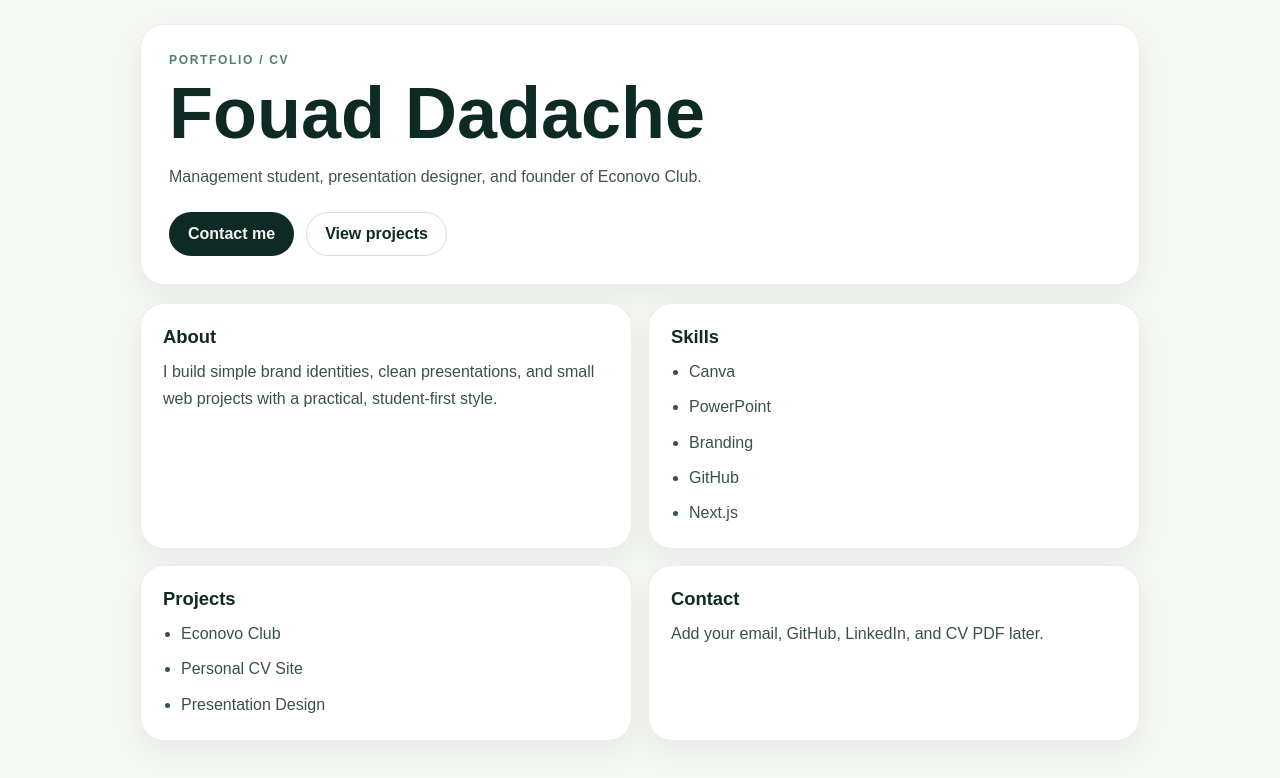
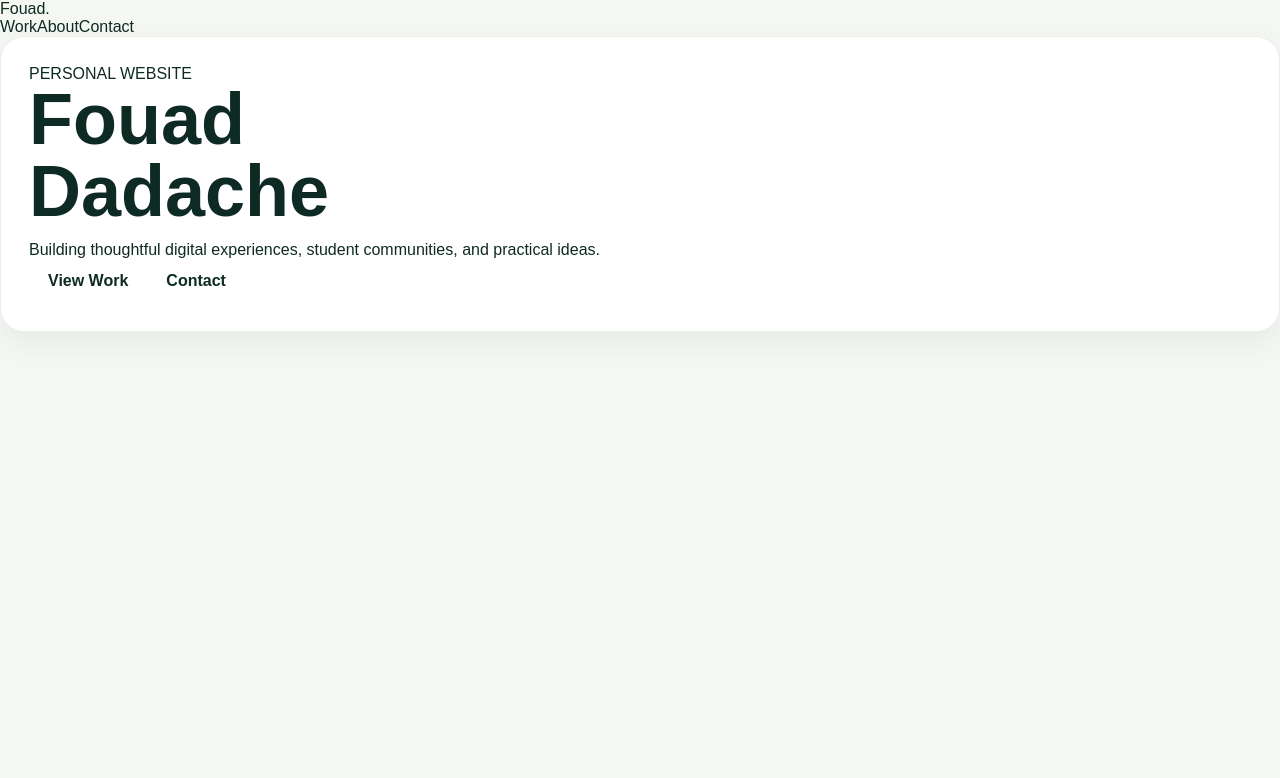
Before and after one commit to fbdadache-a11y/cvme, a Next.js app: page / in a window 1280 px wide. Shown: the top 778 px of the page. Built offline with nearby package versions, Linux system fonts and the light colour scheme.

Commit message:
Refactor Home component into HomePage with Navbar and Hero

```diff
--- a/app/page.tsx
+++ b/app/page.tsx
@@ -1,57 +1,13 @@
-export default function Home() {
+import Navbar from "./components/Navbar";
+import Hero from "./components/Hero";
+
+export default function HomePage() {
   return (
-    <main className="page">
-      <section className="hero">
-        <p className="eyebrow">Portfolio / CV</p>
-        <h1>Fouad Dadache</h1>
-        <p className="subtitle">
-          Management student, presentation designer, and founder of Econovo Club.
-        </p>
-
-        <div className="actions">
-          <a className="button primary" href="mailto:you@example.com">
-            Contact me
-          </a>
-          <a className="button secondary" href="#projects">
-            View projects
-          </a>
-        </div>
-      </section>
-
-      <section className="grid">
-        <article className="card">
-          <h2>About</h2>
-          <p>
-            I build simple brand identities, clean presentations, and small web
-            projects with a practical, student-first style.
-          </p>
-        </article>
-
-        <article className="card">
-          <h2>Skills</h2>
-          <ul>
-            <li>Canva</li>
-            <li>PowerPoint</li>
-            <li>Branding</li>
-            <li>GitHub</li>
-            <li>Next.js</li>
-          </ul>
-        </article>
-
-        <article className="card" id="projects">
-          <h2>Projects</h2>
-          <ul>
-            <li>Econovo Club</li>
-            <li>Personal CV Site</li>
-            <li>Presentation Design</li>
-          </ul>
-        </article>
-
-        <article className="card">
-          <h2>Contact</h2>
-          <p>Add your email, GitHub, LinkedIn, and CV PDF later.</p>
-        </article>
-      </section>
-    </main>
+    <>
+      <Navbar />
+      <main>
+        <Hero />
+      </main>
+    </>
   );
 }
```
